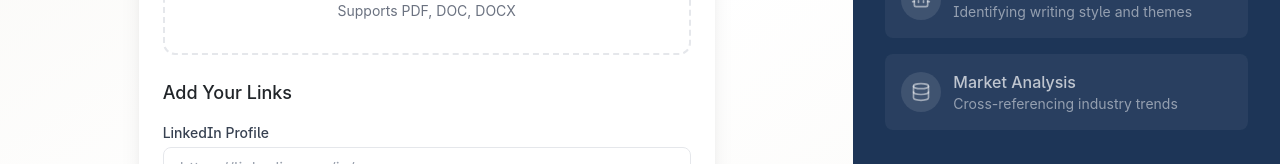
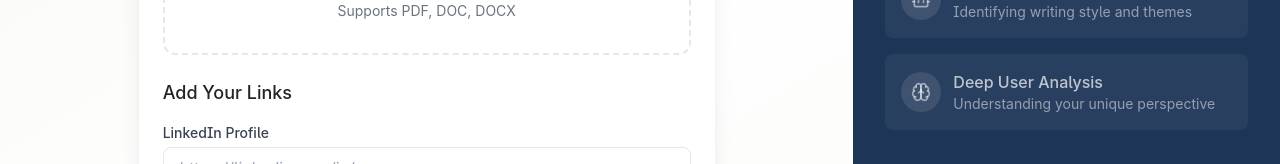
Before and after one commit to trequartist/mvp-v3, a React (Vite) app: page / in a window 1280 px wide. Shown: the part 370-534 px from the top of the page. Built offline with nearby package versions, Linux system fonts and the light colour scheme.

Commit message:
Update deep learning analysis section

```diff
--- a/src/components/onboarding/DeepLearnOnboarding.tsx
+++ b/src/components/onboarding/DeepLearnOnboarding.tsx
@@ -214,9 +214,9 @@ const DeepLearnOnboarding: React.FC<DeepLearnOnboardingProps> = ({ onComplete })
               complete: step === 'processing'
             },
             {
-              icon: Database,
-              label: "Market Analysis",
-              description: "Cross-referencing industry trends",
+              icon: Brain,
+              label: "Deep User Analysis",
+              description: "Understanding your unique perspective",
               complete: step === 'processing'
             }
           ].map((item, index) => (
```
